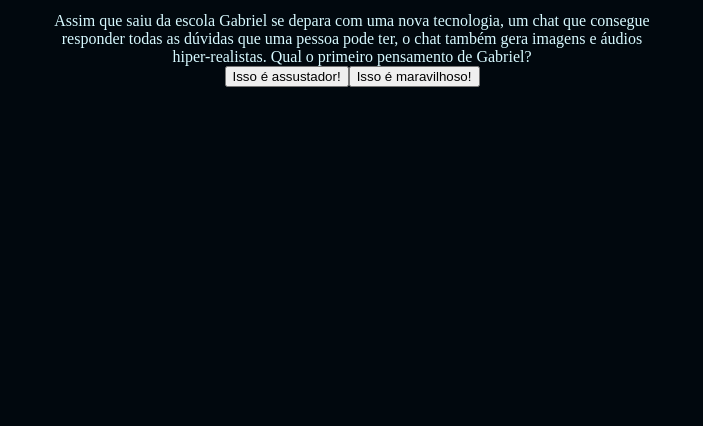
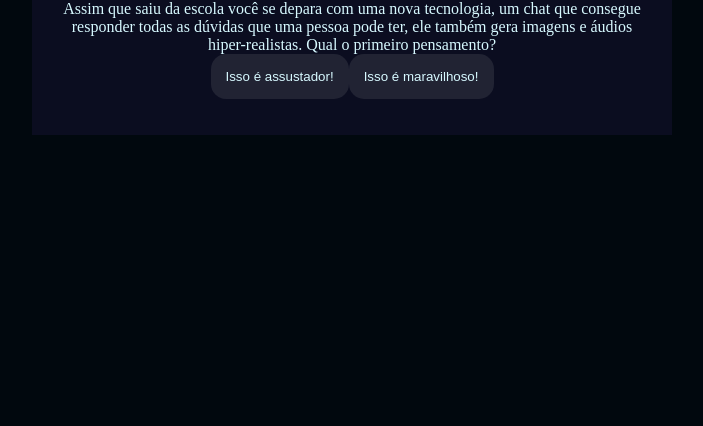
Before and after one commit to abel-dias/inteligencia-Artificial, a plain HTML site: page index.html in a window 1280 px wide. Shown: the part 390-816 px from the top of the page, without its empty margins (288-991 px from the left). Drawn offline with Linux system fonts and the light colour scheme.

Commit message:
Add files via upload

```diff
--- a/index.html
+++ b/index.html
@@ -8,7 +8,7 @@
 </head>
 <body>
     <div class="caixa-principal">
-        <h1>Voce decide o futuro da IA</h1>
+        <h1>Você decide o futuro da IA</h1>
         <div class="caixa-perguntas"></div>
         <div class="caixa-alternativas"></div>
         <div class="caixa-resultado">
--- a/script.js
+++ b/script.js
@@ -1,59 +1,113 @@
-const caixaPrincipal = document.querySelector(".caixa-principal")
-const caixaPerguntas = document.querySelector(".caixa-perguntas")
-const caixaAlternativas = document.querySelector(".caixa-alternativas")
-const caixaResultado = document.querySelector(".caixa-resultado")
-const textoResultado = document.querySelector(".texto-resultado")
+const caixaPrincipal = document.querySelector(".caixa-principal");
+const caixaPerguntas = document.querySelector(".caixa-perguntas");
+const caixaAlternativas = document.querySelector(".caixa-alternativas");
+const caixaResultado = document.querySelector(".caixa-resultado");
+const textoResultado = document.querySelector(".texto-resultado");
 
 const perguntas = [
     {
-        enunciado: "Assim que saiu da escola Gabriel se depara com uma nova tecnologia, um chat que consegue responder todas as dúvidas que uma pessoa pode ter, o chat também gera imagens e áudios hiper-realistas. Qual o primeiro pensamento de Gabriel?",
+        enunciado: "Assim que saiu da escola você se depara com uma nova tecnologia, um chat que consegue responder todas as dúvidas que uma pessoa pode ter, ele também gera imagens e áudios hiper-realistas. Qual o primeiro pensamento?",
         alternativas: [
-            "Isso é assustador!",
-            "Isso é maravilhoso! "
+            {
+                texto: "Isso é assustador!",
+                afirmacao: "No início ficou com medo do que essa tecnologia pode fazer. "
+            },
+            {
+                texto: "Isso é maravilhoso!",
+                afirmacao: "Quis saber como usar IA no seu dia a dia."
+            }
         ]
     },
     {
-        enunciado: "Com a descoberta desta tecnologia uma professora de tecnologia da escola decidiu fazer uma sequência de aulas sobre IA. No fim de uma aula ela pede que Gabriel escreva um trabalho sobre o uso de tecnologia em sala de aula. Qual atitude Gabriel toma?",
+        enunciado: "Com a descoberta desta tecnologia, chamada Inteligência Artificial, uma professora de tecnologia da escola decidiu fazer uma sequência de aulas sobre esta tecnologia. No fim de uma aula ela pede que você escreva um trabalho sobre o uso de IA em sala de aula. Qual atitude você toma?",
         alternativas: [
-            "Utiliza uma ferramenta de busca na internet que utiliza IA para que ela ajude a encontrar informações relevantes para o trabalho e explique numa linguagem que facilite o entendimento.",
-            "Escreve o trabalho com base nas conversas que teve com colegas, algumas pesquisas na internet e conhecimentos próprios sobre o tema."
+            {
+                texto: "Utiliza uma ferramenta de busca na internet que utiliza IA para que ela ajude a encontrar informações relevantes para o trabalho e explique numa linguagem que facilite o entendimento.",
+                afirmacao: "Conseguiu utilizar a IA para buscar informações úteis."
+            },
+            {
+                texto: "Escreve o trabalho com base nas conversas que teve com colegas, algumas pesquisas na internet e conhecimentos próprios sobre o tema.",
+                afirmacao: "Sentiu mais facilidade em utilizar seus próprios recursos para escrever seu trabalho."
+            }
         ]
     },
     {
-        enunciado: "Depois que Gabriel escreveu o trabalho, teve uma discussão sobre o impacto da IA no trabalho do futuro o que Gabriel faz:",
+        enunciado: "Após a elaboração do trabalho escrito, a professora realizou um debate entre a turma para entender como foi realizada a pesquisa e escrita. Nessa conversa também foi levantado um ponto muito importante: como a IA impacta o trabalho do futuro. Nesse debate, como você se posiciona?",
         alternativas: [
-            "Defende a ideia de que a IA pode criar novas oportunidades de emprego e melhorar habilidades humanas",
-            "Me preocupo com as pessoas que perderão seus empregos para máquinas e defendem a importância de proteger os trabalhadores."
+            {
+                texto: "Defende a ideia de que a IA pode criar novas oportunidades de emprego e melhorar habilidades humanas.",
+                afirmacao: "Vem impulsionando a inovação na área de IA e luta para abrir novos caminhos profissionais com IA."
+            },
+            {
+                texto: "Me preocupo com as pessoas que perderão seus empregos para máquinas e defendem a importância de proteger os trabalhadores.",
+                afirmacao: "Sua preocupação com as pessoas motivou a criar um grupo de estudos entre trabalhadores para discutir meios de utilização de IA de forma ética."
+            }
         ]
-    }, {
-        enunciado: "Ao final da discussão, Gabriel precisou criar uma imagem no computador que representasse o que pensa sobre IA. E agora?",
+    },
+    {
+        enunciado: "Ao final da discussão, você precisou criar uma imagem no computador que representasse o que pensa sobre IA. E agora?",
         alternativas: [
-            "Criar uma imagem utilizando um gerador de imagem de IA.",
-            "Criar uma imagem utilizando uma plataforma de design como o Paint."
+            {
+                texto: "Criar uma imagem utilizando uma plataforma de design como o Paint.",
+                afirmacao: "Notou também que muitas pessoas não sabem ainda utilizar as ferramentas tradicionais e decidiu compartilhar seus conhecimentos de design utilizando ferramentas de pintura digital para iniciantes."
+            },
+            {
+                texto: "Criar uma imagem utilizando um gerador de imagem de IA.",
+                afirmacao: "Acelerou o processo de criação de trabalhos utilizando geradores de imagem e agora consegue ensinar pessoas que sentem dificuldades em desenhar manualmente como utilizar também!"
+            }
         ]
-    }, {
-        enunciado: "Pergunta5",
+    },
+    {
+        enunciado: "Você tem um trabalho em grupo de biologia para entregar na semana seguinte, o andamento do trabalho está um pouco atrasado e uma pessoa do seu grupo decidiu fazer com ajuda da IA. O problema é que o trabalho está totalmente igual ao do chat. O que você faz? ",
         alternativas: [
-            "Alternativa1",
-            "Alternativa2"
+            {
+                texto: "Escrever comandos para o chat é uma forma de contribuir com o trabalho, por isso não é um problema utilizar o texto inteiro.",
+                afirmacao: "Infelizmente passou a utilizar a IA para fazer todas suas tarefas e agora se sente dependente da IA para tudo."
+            },
+            {
+                texto: "O chat pode ser uma tecnologia muito avançada, mas é preciso manter a atenção pois toda máquina erra, por isso revisar o trabalho e contribuir com as perspectivas pessoais é essencial.",
+                afirmacao: "Percebeu que toda IA reproduz orientações baseadas na empresa que programou e muito do que o chat escrevia não refletia o que pensava e por isso sabe que os textos gerados pela IA devem servir como auxílio e não resultado final. "
+            }
         ]
     },
 ];
 
+
 let atual = 0;
 let perguntaAtual;
+let historiaFinal = "";
 
 function mostraPergunta() {
+    if (atual >= perguntas.length) {
+        mostraResultado();
+        return;
+    }
     perguntaAtual = perguntas[atual];
     caixaPerguntas.textContent = perguntaAtual.enunciado;
+    caixaAlternativas.textContent = "";
     mostraAlternativas();
 }
 
-function mostraAlternativas() {
-    for (const alternativa of perguntaAtual.alternativas){
-        const botaoAlternativas  = document.createElement("button")
-        botaoAlternativas.textContent = alternativa;
+function mostraAlternativas(){
+    for(const alternativa of perguntaAtual.alternativas) {
+        const botaoAlternativas = document.createElement("button");
+        botaoAlternativas.textContent = alternativa.texto;
+        botaoAlternativas.addEventListener("click", () => respostaSelecionada(alternativa));
         caixaAlternativas.appendChild(botaoAlternativas);
     }
 }
+
+function respostaSelecionada(opcaoSelecionada) {
+    const afirmacoes = opcaoSelecionada.afirmacao;
+    historiaFinal += afirmacoes + " ";
+    atual++;
+    mostraPergunta();
+}
+
+function mostraResultado() {
+    caixaPerguntas.textContent = "Em 2049...";
+    textoResultado.textContent = historiaFinal;
+    caixaAlternativas.textContent = "";
+}
+
 mostraPergunta();
--- a/style.css
+++ b/style.css
@@ -1,27 +1,43 @@
 :root{
---cor-de-fundo: #01080E;
---cor-principal: #0B0D20;
+    --cor-fundo: #01080E ;
+    --cor-principal: #0B0D20 ;
     --cor-secundaria: #212333;
     --cor-destaque: #2BDEFD;
     --cor-texto: #D7F9FF;
+
 }
 
-body{
-    background-color: var(--cor-de-fundo);
+body {
+    background-color: var(--cor-fundo);
     color: var(--cor-texto);
     display: flex;
     justify-content: center;
     align-items: center;
     min-height: 100vh;
 }
-.caixa-principal {
-    background-color: var(--cor-fundo);
+
+.caixa-principal{
+    background-color: var(--cor-principal);
     width: 90%;
     max-width: 600px;
     text-align: center;
     padding: 20px;
 }
 
-    h1 {
+h1{
     color: var(--cor-destaque);
 }
+
+button {
+    background-color: var(--cor-secundaria);
+    color: var(--cor-texto);
+    border: none;
+    border-radius: 15px;
+    padding: 15px;
+    transition: background-color 0.3s;
+}
+
+button:hover{
+    background-color: var(--cor-destaque);
+    color: var(--cor-principal);
+}
```
Lines whose indentation alone changed are shown as unchanged.
